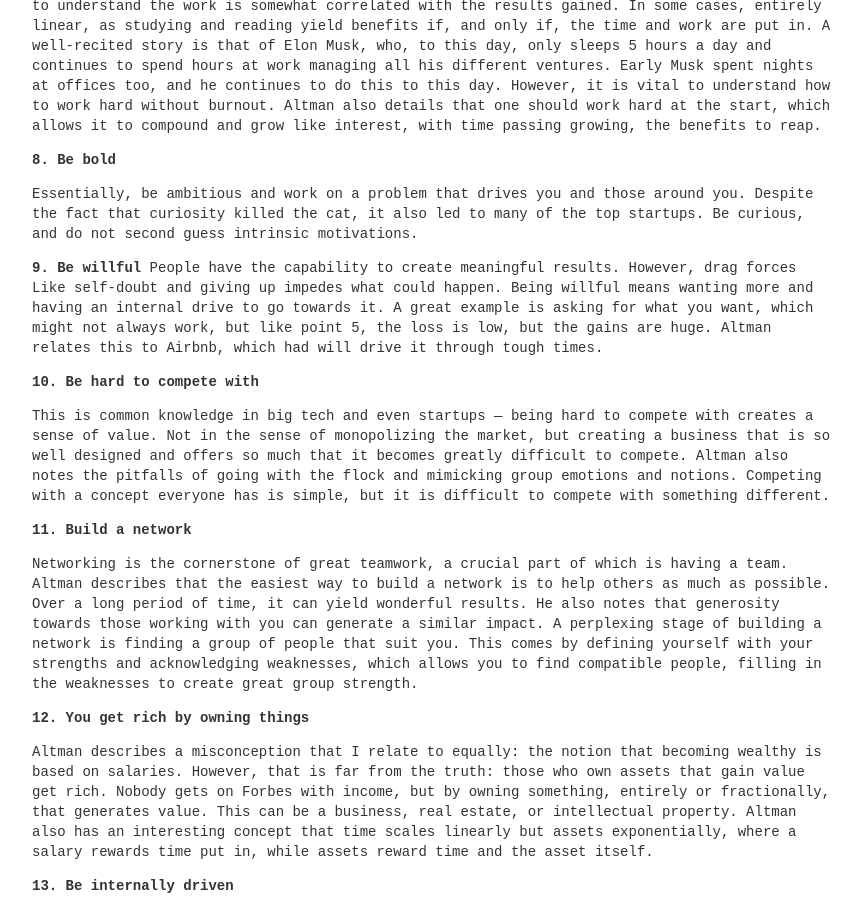
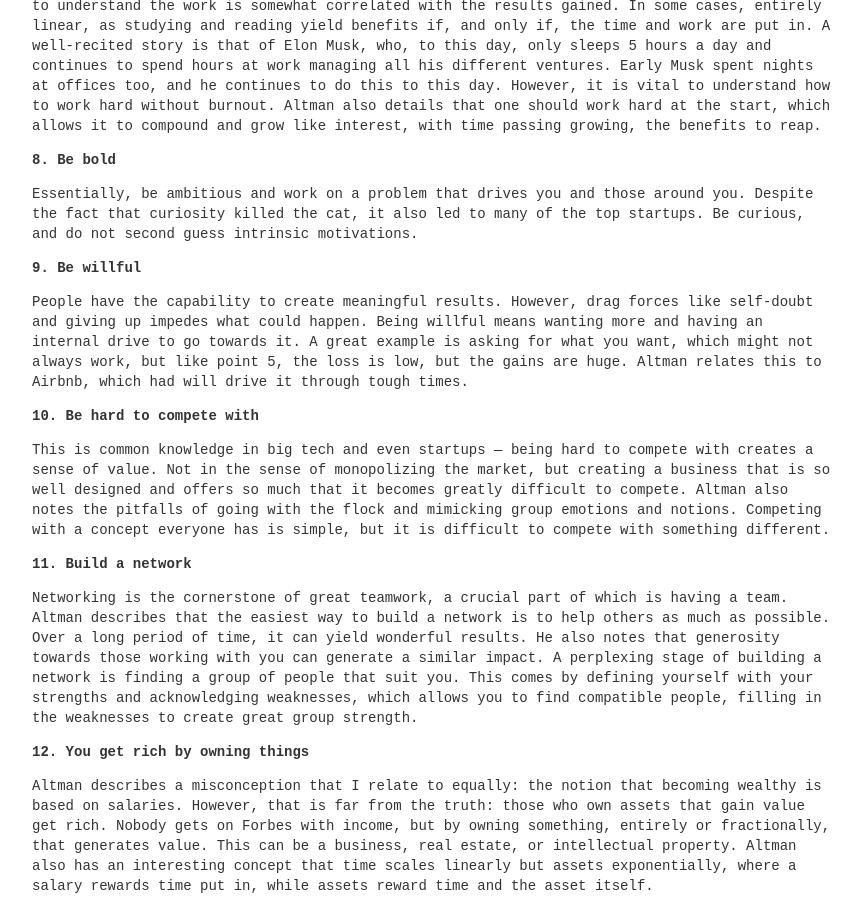
Before and after one commit to notallm/notallm.github.io, a Jekyll site: the page built from _posts/2023-07-08-success-sam-altman.md, in a window 1280 px wide and 900 px high, scrolled down 2016 px. Shown: the whole window, without its empty margins (208-1069 px from the left). Built offline with Jekyll 4.4.1, drawn with Linux system fonts in a browser that asks for light colours.

Commit message:
fix typos

```diff
--- a/_posts/2023-07-08-success-sam-altman.md
+++ b/_posts/2023-07-08-success-sam-altman.md
@@ -52,8 +52,9 @@ Essentially, be ambitious and work on a problem that drives you
 and those around you. Despite the fact that curiosity killed the cat, it also led to many of the top startups. Be curious, and do not second guess intrinsic motivations.
 
 **9. Be willful**
+
 People have the capability to create meaningful results. However,
-drag forces Like self-doubt and giving up impedes what could happen. Being willful means wanting more and having an internal drive to go towards it. A great example is asking for what you want, which might not always work, but like point 5, the loss is low, but the gains are huge. Altman relates this to Airbnb, which had will drive it through tough times.
+drag forces like self-doubt and giving up impedes what could happen. Being willful means wanting more and having an internal drive to go towards it. A great example is asking for what you want, which might not always work, but like point 5, the loss is low, but the gains are huge. Altman relates this to Airbnb, which had will drive it through tough times.
 
 **10. Be hard to compete with**
 
```
